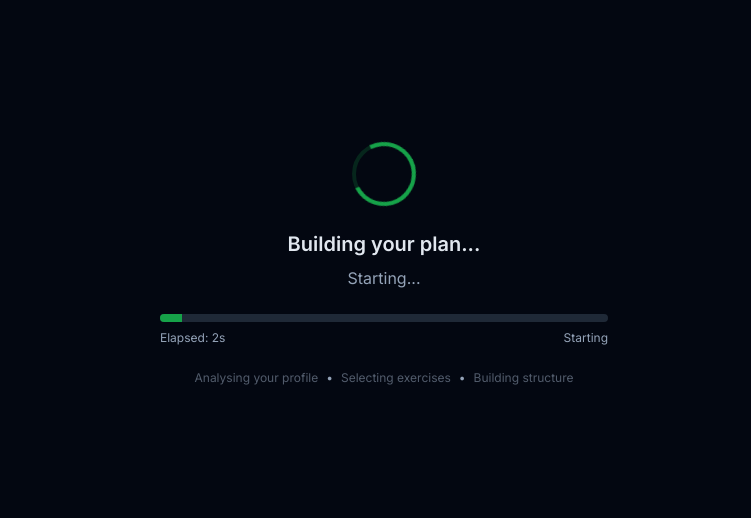
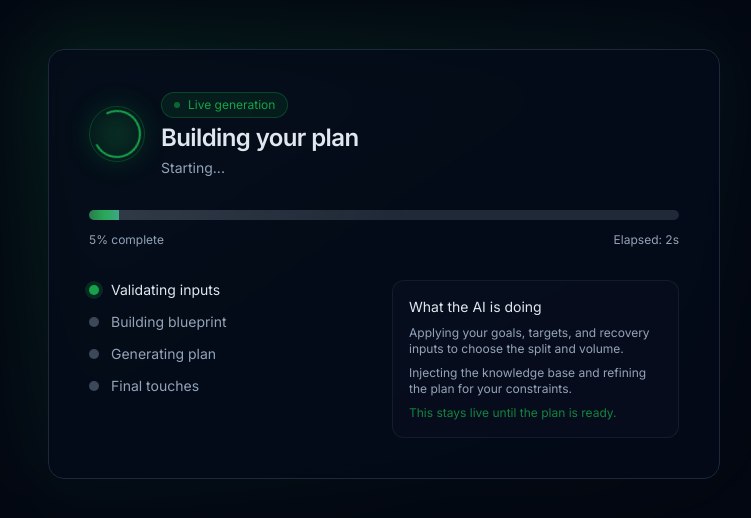
Before and after one commit to Samcarr01/gym-app, a Next.js app: page /generate in a window 1280 px wide. Both pictures are taken after a click on the button "Try Again". Shown: the top 518 px of the page, without its empty margins (256-1007 px from the left). Built offline with nearby package versions, Linux system fonts and the light colour scheme.

Commit message:
Improve loading UI

```diff
--- a/src/app/generate/page.tsx
+++ b/src/app/generate/page.tsx
@@ -123,35 +123,82 @@ function LoadingState({
   statusStage: string;
 }) {
   const clampedProgress = Math.min(100, Math.max(5, progress || 5));
+  const stages = [
+    { id: 'validate', label: 'Validating inputs' },
+    { id: 'prepare', label: 'Building blueprint' },
+    { id: 'generate', label: 'Generating plan' },
+    { id: 'finalize', label: 'Final touches' }
+  ];
+  const stageIndex = Math.max(
+    0,
+    stages.findIndex((stage) => stage.id === statusStage)
+  );
 
   return (
-    <div className="flex flex-col items-center justify-center min-h-[60vh] space-y-6">
-      <div className="relative">
-        <div className="w-16 h-16 border-4 border-primary/20 rounded-full" />
-        <div className="absolute inset-0 w-16 h-16 border-4 border-primary border-t-transparent rounded-full animate-spin" />
+    <div className="flex items-center justify-center min-h-[60vh]">
+      <div className="relative w-full max-w-2xl">
+        <div className="absolute -inset-4 rounded-3xl bg-gradient-to-br from-primary/20 via-emerald-400/5 to-transparent blur-2xl" />
+        <div className="relative rounded-2xl border bg-card/80 backdrop-blur p-8 md:p-10 space-y-8">
+          <div className="flex items-center gap-4">
+            <div className="relative h-14 w-14">
+              <div className="absolute inset-0 rounded-full bg-primary/20 blur-md" />
+              <div className="absolute inset-0 rounded-full border border-primary/30" />
+              <div className="absolute inset-1 rounded-full border-2 border-primary border-t-transparent animate-spin" />
             </div>
-      <div className="text-center space-y-2">
-        <h2 className="text-xl font-semibold">Building your plan...</h2>
-        <p className="text-muted-foreground">{statusMessage}</p>
+            <div className="space-y-1">
+              <div className="inline-flex items-center gap-2 rounded-full border border-primary/30 bg-primary/10 px-3 py-1 text-xs text-primary">
+                <span className="h-1.5 w-1.5 rounded-full bg-primary animate-pulse" />
+                Live generation
               </div>
-      <div className="w-full max-w-md space-y-2">
-        <div className="h-2 bg-secondary rounded-full overflow-hidden">
+              <h2 className="text-2xl font-semibold tracking-tight">Building your plan</h2>
+              <p className="text-sm text-muted-foreground">{statusMessage}</p>
+            </div>
+          </div>
+
+          <div className="space-y-3">
+            <div className="relative h-2.5 rounded-full bg-secondary overflow-hidden">
               <div
-            className="h-full bg-primary transition-all duration-500"
+                className="h-full bg-gradient-to-r from-primary/60 via-primary to-emerald-400/70 transition-all duration-700"
                 style={{ width: `${clampedProgress}%` }}
               />
+              <div className="absolute inset-0 animate-[shine_2.2s_linear_infinite] bg-[linear-gradient(90deg,transparent,rgba(255,255,255,0.08),transparent)]" />
             </div>
             <div className="flex justify-between text-xs text-muted-foreground">
+              <span>{clampedProgress}% complete</span>
               <span>Elapsed: {elapsedSeconds}s</span>
-          <span className="capitalize">{statusStage.replace('_', ' ')}</span>
             </div>
           </div>
-      <div className="flex gap-2 text-xs text-muted-foreground">
-        <span className="animate-pulse">Analysing your profile</span>
-        <span>•</span>
-        <span className="animate-pulse delay-75">Selecting exercises</span>
-        <span>•</span>
-        <span className="animate-pulse delay-150">Building structure</span>
+
+          <div className="grid gap-4 md:grid-cols-2">
+            <div className="space-y-3">
+              {stages.map((stage, index) => {
+                const isActive = index === stageIndex;
+                const isDone = index < stageIndex;
+                return (
+                  <div key={stage.id} className="flex items-center gap-3 text-sm">
+                    <span
+                      className={[
+                        'h-2.5 w-2.5 rounded-full',
+                        isDone ? 'bg-primary' : '',
+                        isActive ? 'bg-primary ring-4 ring-primary/20' : '',
+                        !isDone && !isActive ? 'bg-muted-foreground/40' : ''
+                      ].join(' ')}
+                    />
+                    <span className={isActive ? 'text-foreground' : 'text-muted-foreground'}>
+                      {stage.label}
+                    </span>
+                  </div>
+                );
+              })}
+            </div>
+            <div className="rounded-xl border border-border/60 bg-muted/30 p-4 text-xs text-muted-foreground space-y-2">
+              <p className="text-sm text-foreground">What the AI is doing</p>
+              <p>Applying your goals, targets, and recovery inputs to choose the split and volume.</p>
+              <p>Injecting the knowledge base and refining the plan for your constraints.</p>
+              <p className="text-primary/80">This stays live until the plan is ready.</p>
+            </div>
+          </div>
+        </div>
       </div>
     </div>
   );
--- a/src/styles/globals.css
+++ b/src/styles/globals.css
@@ -55,6 +55,11 @@
   to { opacity: 1; transform: translateY(0); }
 }
 
+@keyframes shine {
+  from { transform: translateX(-100%); }
+  to { transform: translateX(100%); }
+}
+
 @media print {
   body {
     background: white !important;
```
Also changed, not shown: 1 other file (tests, documents, lock files or other folders). Lines whose indentation alone changed are shown as unchanged.
